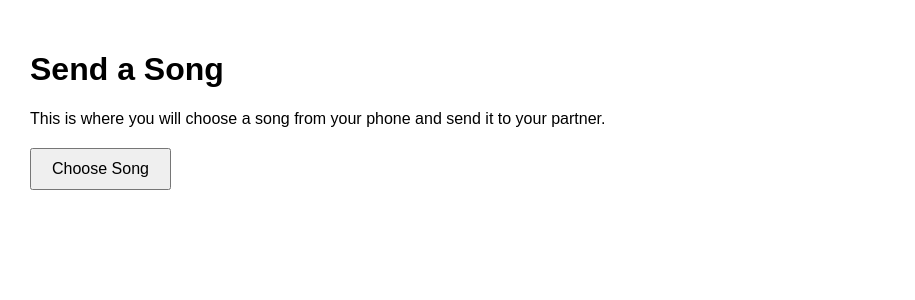
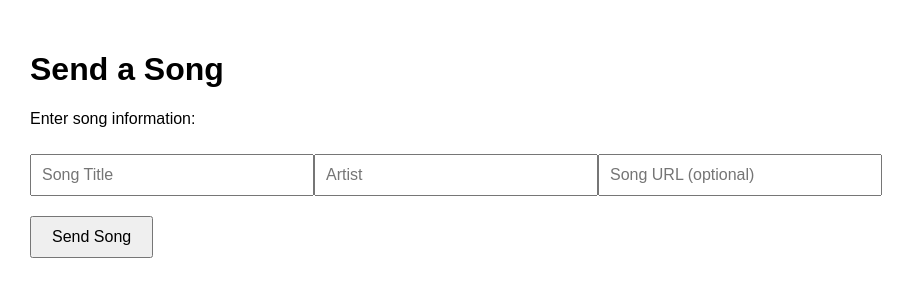
Before and after one commit to jasonsever79/SongPing, a Next.js app: page /send in a window 1280 px wide. Shown: the top 300 px of the page, without its empty margins (0-915 px from the left). Built offline with nearby package versions, Linux system fonts and the light colour scheme.

Commit message:
Update page.tsx

```diff
--- a/app/send/page.tsx
+++ b/app/send/page.tsx
@@ -1,4 +1,60 @@
+"use client";
+
+
+
+import { useState } from "react";
+
+
+
 export default function SendSong() {
+
+  const [title, setTitle] = useState("");
+
+  const [artist, setArtist] = useState("");
+
+  const [url, setUrl] = useState("");
+
+  const [status, setStatus] = useState("");
+
+
+
+  async function sendSong() {
+
+    const response = await fetch("/api/send", {
+
+      method: "POST",
+
+      body: JSON.stringify({
+
+        songTitle: title,
+
+        artist: artist,
+
+        url: url
+
+      })
+
+    });
+
+
+
+    const data = await response.json();
+
+
+
+    if (data.success) {
+
+      setStatus("🎵 Song sent!");
+
+    } else {
+
+      setStatus("Something went wrong.");
+
+    }
+
+  }
+
+
 
   return (
 
@@ -6,13 +62,95 @@ export default function SendSong() {
 
       <h1>Send a Song</h1>
 
-      <p>This is where you will choose a song from your phone and send it to your partner.</p>
+
+
+      <p>Enter song information:</p>
+
+
+
+      <input
+
+        type="text"
+
+        placeholder="Song Title"
+
+        value={title}
+
+        onChange={(e) => setTitle(e.target.value)}
+
+        style={{
+
+          padding: "10px",
+
+          fontSize: "16px",
+
+          width: "260px",
+
+          marginTop: "10px"
+
+        }}
+
+      />
+
+
+
+      <input
+
+        type="text"
+
+        placeholder="Artist"
+
+        value={artist}
+
+        onChange={(e) => setArtist(e.target.value)}
+
+        style={{
+
+          padding: "10px",
+
+          fontSize: "16px",
+
+          width: "260px",
+
+          marginTop: "10px"
+
+        }}
+
+      />
+
+
+
+      <input
+
+        type="text"
+
+        placeholder="Song URL (optional)"
+
+        value={url}
+
+        onChange={(e) => setUrl(e.target.value)}
+
+        style={{
+
+          padding: "10px",
+
+          fontSize: "16px",
+
+          width: "260px",
+
+          marginTop: "10px"
+
+        }}
+
+      />
 
 
 
       <div style={{ marginTop: 20 }}>
 
         <button
+
+          onClick={sendSong}
 
           style={{
 
@@ -26,11 +164,23 @@ export default function SendSong() {
 
         >
 
-          Choose Song
+          Send Song
 
         </button>
 
       </div>
+
+
+
+      {status && (
+
+        <div style={{ marginTop: 20, fontSize: "18px" }}>
+
+          {status}
+
+        </div>
+
+      )}
 
     </div>
 
```
